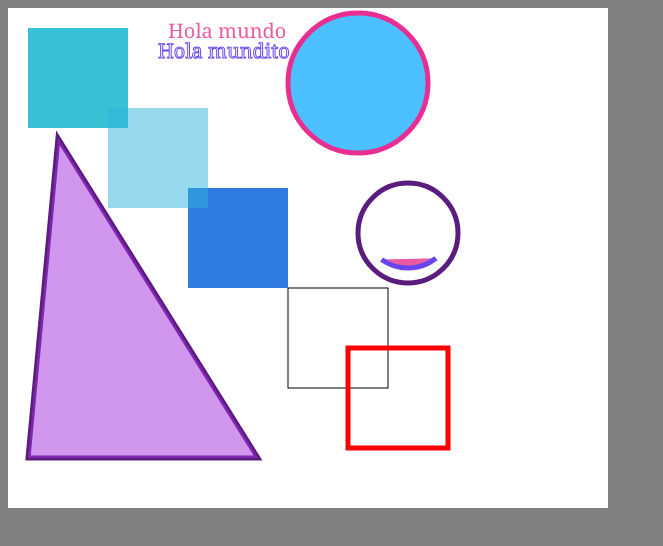
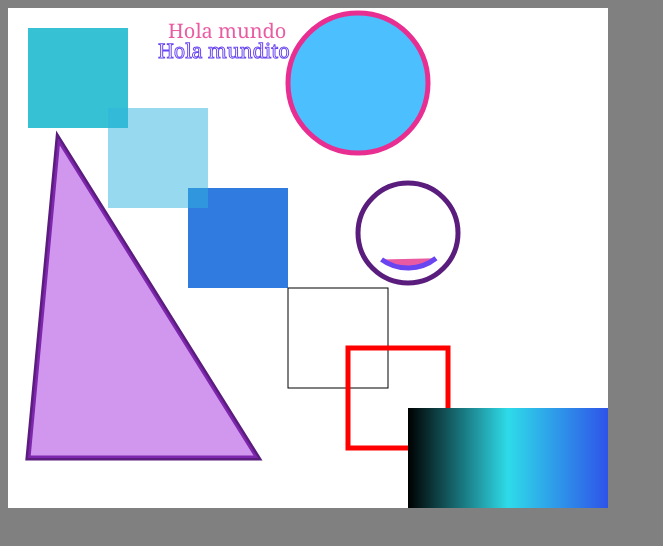
Before and after one commit to Metaler127/Jonathan_IDS, a plain HTML site: page index.html in a window 1280 px wide. Shown: the whole page, without its empty margins (0-663 px from the left). Drawn offline with Linux system fonts and the light colour scheme.

Commit message:
Act7 - createLinearGradient, addColorStop y fillRect

```diff
--- a/index.html
+++ b/index.html
@@ -63,6 +63,15 @@
       ctx.fillText("Hola mundo", 160, 30);
       ctx.lineWidth = 1;
       ctx.strokeText("Hola mundito", 150, 50);
+
+      const grd = ctx.createLinearGradient(400, 0, 600, 0);
+      grd.addColorStop(0, "black");
+      grd.addColorStop(0.5, "rgb(46, 219, 233)");
+      grd.addColorStop(1, "rgb(46, 83, 233)");
+      ctx.fillStyle = grd;
+      ctx.fillRect(400, 400, 200, 100);
+
+
     </script>
   </body>
 </html>
```
